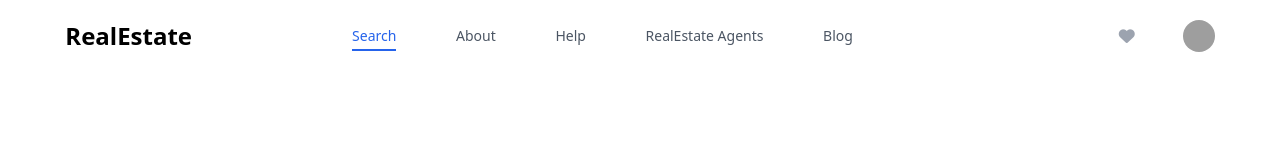
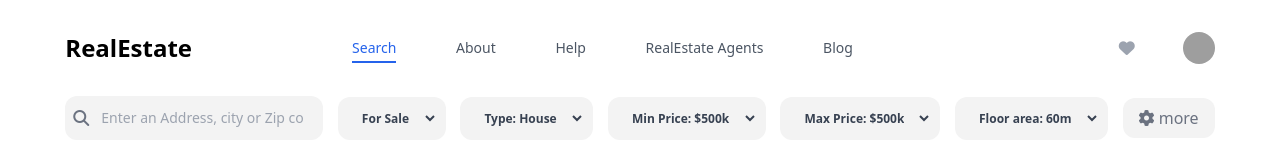
Before and after one commit to MrSarkaw/real-estate-tailwindcss, a plain HTML site: page index.html in a window 1280 px wide. Drawn offline with nearby package versions, Linux system fonts and the light colour scheme; grey boxes are pictures that could not be loaded.

Commit message:
filtration

```diff
--- a/index.html
+++ b/index.html
@@ -10,7 +10,7 @@
 </head>
 <body class="">
     <div class="w-11/12 mx-auto px-3">
-        <header class="flex py-5 items-center justify-between">
+        <header class="flex py-8 items-center justify-between">
             <div class="flex  items-center space-x-40">
                 <p class="text-2xl font-bold">RealEstate</p>
                 <div class="text-sm space-x-14">
@@ -28,6 +28,50 @@
                 <img src="https://image.tmdb.org/t/p/w235_and_h235_face/blKKsHlJIL9PmUQZB8f3YmMBW5Y.jpg" class="rounded-full h-8 w-8 object-cover" alt="">
             </div>
         </header>
+
+        <div class="flex items-center justify-between">
+            <div class="flex items-center p-2 py-3 bg-[#f3f3f3] rounded-xl text-gray-500">
+                <i class="fas fa-search"></i>
+                <input type="text" class="bg-transparent focus:outline-none px-3 text-sm" placeholder="Enter an Address, city or Zip code">
+            </div>
+            <div class="flex items-center p-2 py-3 bg-[#f3f3f3] rounded-xl text-gray-700 font-bold">
+                <select name="" id="" class="bg-transparent focus:outline-none px-3 text-xs">
+                    <option value="">For Sale</option>
+                </select>
+            </div>
+
+            <div class="flex items-center p-2 py-3 bg-[#f3f3f3] rounded-xl text-gray-700 font-bold">
+                <select name="" id="" class="bg-transparent focus:outline-none px-3 text-xs">
+                    <option value="">Type: House</option>
+                </select>
+            </div>
+
+            <div class="flex items-center p-2 py-3 bg-[#f3f3f3] rounded-xl text-gray-700 font-bold">
+                <select name="" id="" class="bg-transparent focus:outline-none px-3 text-xs">
+                    <option value="">Min Price: $500k</option>
+                </select>
+            </div>
+
+            <div class="flex items-center p-2 py-3 bg-[#f3f3f3] rounded-xl text-gray-700 font-bold">
+                <select name="" id="" class="bg-transparent focus:outline-none px-3 text-xs">
+                    <option value="">Max Price: $500k</option>
+                </select>
+            </div>
+
+            <div class="flex items-center p-2 py-3 bg-[#f3f3f3] rounded-xl text-gray-700 font-bold">
+                <select name="" id="" class="bg-transparent focus:outline-none px-3 text-xs">
+                    <option value="">Floor area: 60m</option>
+                </select>
+            </div>
+
+            <div class="flex items-center p-4 py-2 bg-[#f3f3f3] rounded-xl text-gray-500">
+                <button>
+                    <i class="fas fa-cog"></i>
+                    more
+                </button>
+            </div>
+
+        </div>
     </div>
 </body>
 </html>
```
